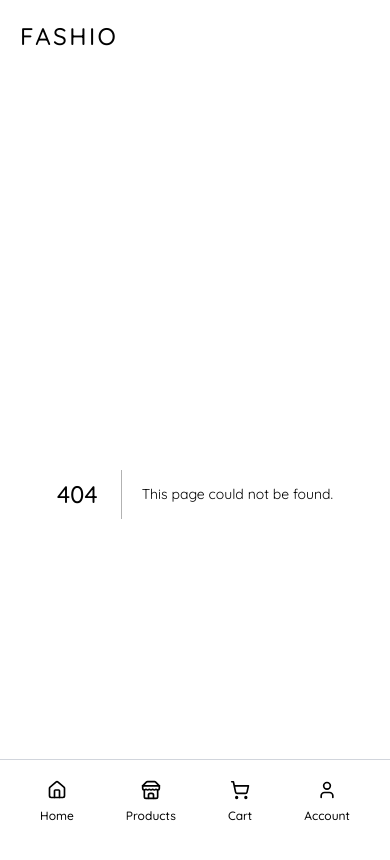
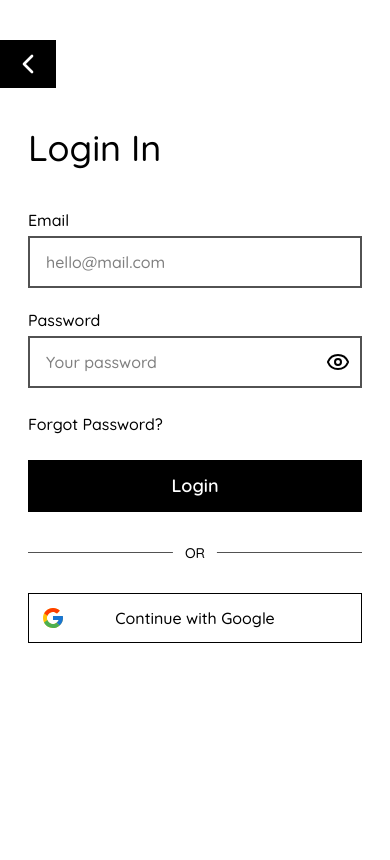
Before and after one commit to nirvanadam/fashio-ecommerce-app, a Next.js app: page /auth/login in a window 390 px wide. Before the commit this address had no page. Shown: the top 860 px of the page. Built offline with nearby package versions, Linux system fonts and the light colour scheme.

Commit message:
create login page mobile

```diff
--- a/package.json
+++ b/package.json
@@ -11,6 +11,8 @@
   "dependencies": {
     "@reduxjs/toolkit": "^2.6.1",
     "axios": "^1.8.2",
+    "bcryptjs": "^3.0.2",
+    "jsonwebtoken": "^9.0.2",
     "lucide-react": "^0.479.0",
     "next": "15.2.1",
     "react": "^19.0.0",
@@ -20,6 +22,7 @@
   "devDependencies": {
     "@eslint/eslintrc": "^3",
     "@tailwindcss/postcss": "^4",
+    "@types/jsonwebtoken": "^9.0.9",
     "@types/node": "^20",
     "@types/react": "^19",
     "@types/react-dom": "^19",
--- a/src/components/layouts/appshell/index.tsx
+++ b/src/components/layouts/appshell/index.tsx
@@ -1,15 +1,22 @@
 import React from "react";
 import Navbar from "../navbar";
+import { useRouter } from "next/router";
 
 type AppShellProps = {
   children: React.ReactNode;
 };
 
+const disableNavbarPaths = ["/auth/login", "/auth/register", "/404"];
+
 function AppShell(props: AppShellProps) {
+  const { pathname } = useRouter();
+
   const { children } = props;
   return (
-    <div className="px-5 pb-40 lg:px-16 xl:px-24 2xl:px-64">
-      <Navbar />
+    <div
+      className={`${!disableNavbarPaths.includes(pathname) && "pb-40"} px-5 lg:px-16 xl:px-24 2xl:px-64`}
+    >
+      {!disableNavbarPaths.includes(pathname) && <Navbar />}
       {children}
     </div>
   );
--- /dev/null
+++ b/src/pages/api/auth/login.ts
@@ -0,0 +1,26 @@
+import { NextApiRequest, NextApiResponse } from "next";
+import jwt from "jsonwebtoken";
+
+const SECRET_KEY = "my_secret_key";
+
+export default function handler(req: NextApiRequest, res: NextApiResponse) {
+  if (req.method !== "POST") {
+    return res.status(200).json({ message: "Method Not Allowed" });
+  }
+
+  const { email, password } = req.body;
+
+  //   Dummy user
+  const user = { id: 1, email: "user@gmail.com", password: "123" };
+
+  if (email !== user.email || password !== user.password) {
+    return res.status(401).json({ message: "Email atau password salah" });
+  }
+
+  //   Buat token JWT
+  const token = jwt.sign({ id: user.id, email: user.email }, SECRET_KEY, {
+    expiresIn: "1h",
+  });
+
+  return res.status(200).json({ token });
+}
--- /dev/null
+++ b/src/pages/auth/login/index.tsx
@@ -0,0 +1,83 @@
+import { ChevronLeft, Eye } from "lucide-react";
+import Image from "next/image";
+import Link from "next/link";
+import React from "react";
+
+export default function LoginPage() {
+  return (
+    <div className="-mx-5 h-screen bg-white text-black lg:-mx-16 xl:-mx-24 2xl:-mx-64">
+      <header className="px-7 py-10 pt-32">
+        <Link href="/" className="absolute top-10 left-0 bg-black px-3 py-2">
+          <ChevronLeft color="#fff" className="" size={32} />
+        </Link>
+        <h1 className="text-4xl font-medium">Login In</h1>
+      </header>
+
+      <main className="px-7">
+        <form action="" className="flex flex-col gap-5">
+          <div className="flex flex-col gap-1">
+            <label htmlFor="email" className="font-medium">
+              Email
+            </label>
+            <input
+              type="email"
+              name="email"
+              id="email"
+              placeholder="hello@mail.com"
+              className="w-full border-2 border-neutral-600 px-4 py-3 font-medium placeholder:font-medium focus:outline-none"
+            />
+          </div>
+
+          <div className="flex flex-col gap-1">
+            <label htmlFor="password" className="font-medium">
+              Password
+            </label>
+
+            <div className="relative">
+              <input
+                type="password"
+                name="password"
+                id="password"
+                placeholder="Your password"
+                className="w-full border-2 border-neutral-600 px-4 py-3 font-medium placeholder:font-medium focus:outline-none"
+              />
+              <button
+                type="button"
+                className="absolute top-1/2 right-3 -translate-y-1/2"
+              >
+                <Eye />
+              </button>
+            </div>
+          </div>
+
+          <Link href="/auth/register" className="my-1 font-medium">
+            <h1 className="">Forgot Password?</h1>
+          </Link>
+
+          <button className="w-full bg-black p-3 text-lg font-semibold text-white">
+            Login
+          </button>
+        </form>
+
+        <div className="relative mt-10 h-[1px] w-full bg-neutral-600">
+          <h1 className="absolute top-1/2 left-1/2 -translate-x-1/2 -translate-y-1/2 bg-white px-3 text-sm font-medium">
+            OR
+          </h1>
+        </div>
+
+        <div className="mt-10 flex flex-col">
+          <button className="relative flex w-full justify-center gap-3 border border-black p-3">
+            <Image
+              src="/images/logo/google.svg"
+              width={24}
+              height={24}
+              alt=""
+              className="absolute top-1/2 left-3 -translate-y-1/2"
+            />
+            <h1 className="font-medium">Continue with Google</h1>
+          </button>
+        </div>
+      </main>
+    </div>
+  );
+}
```
Also changed, not shown: public/images/logo/google.svg (added), 1 other file (tests, documents, lock files or other folders).
